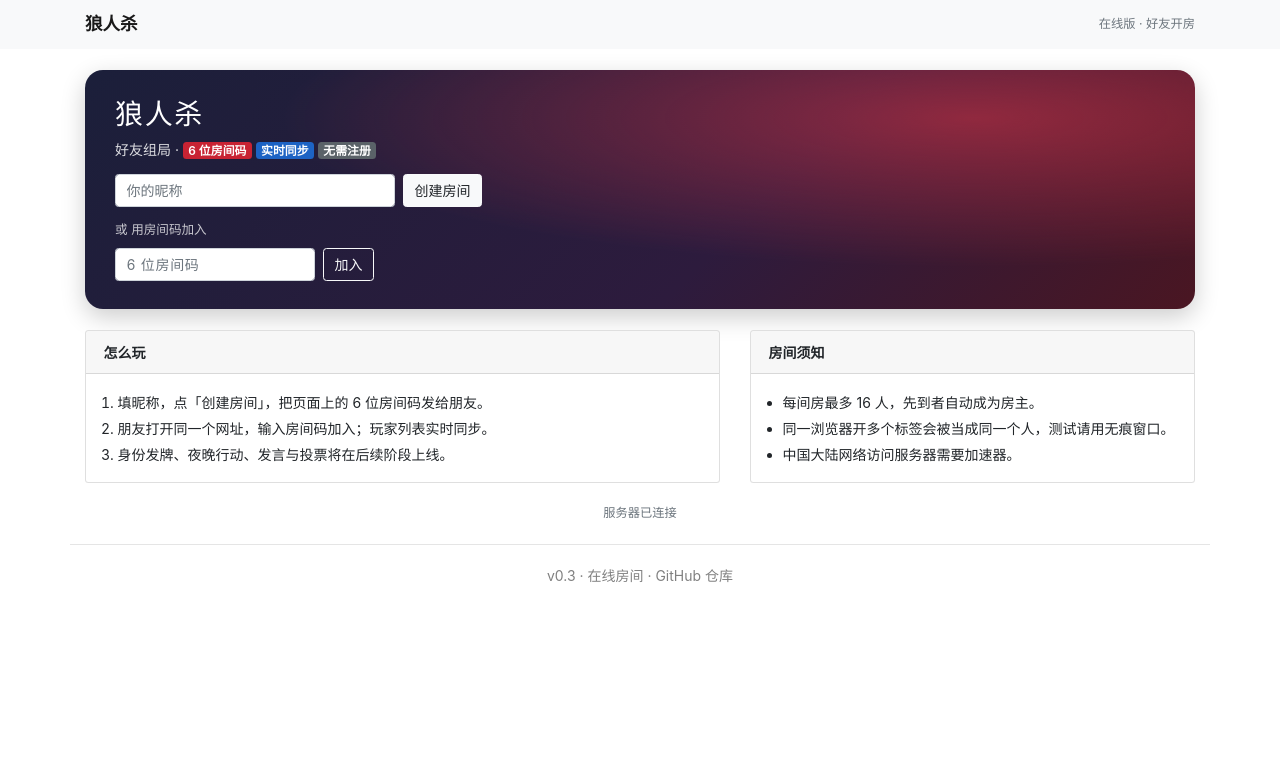
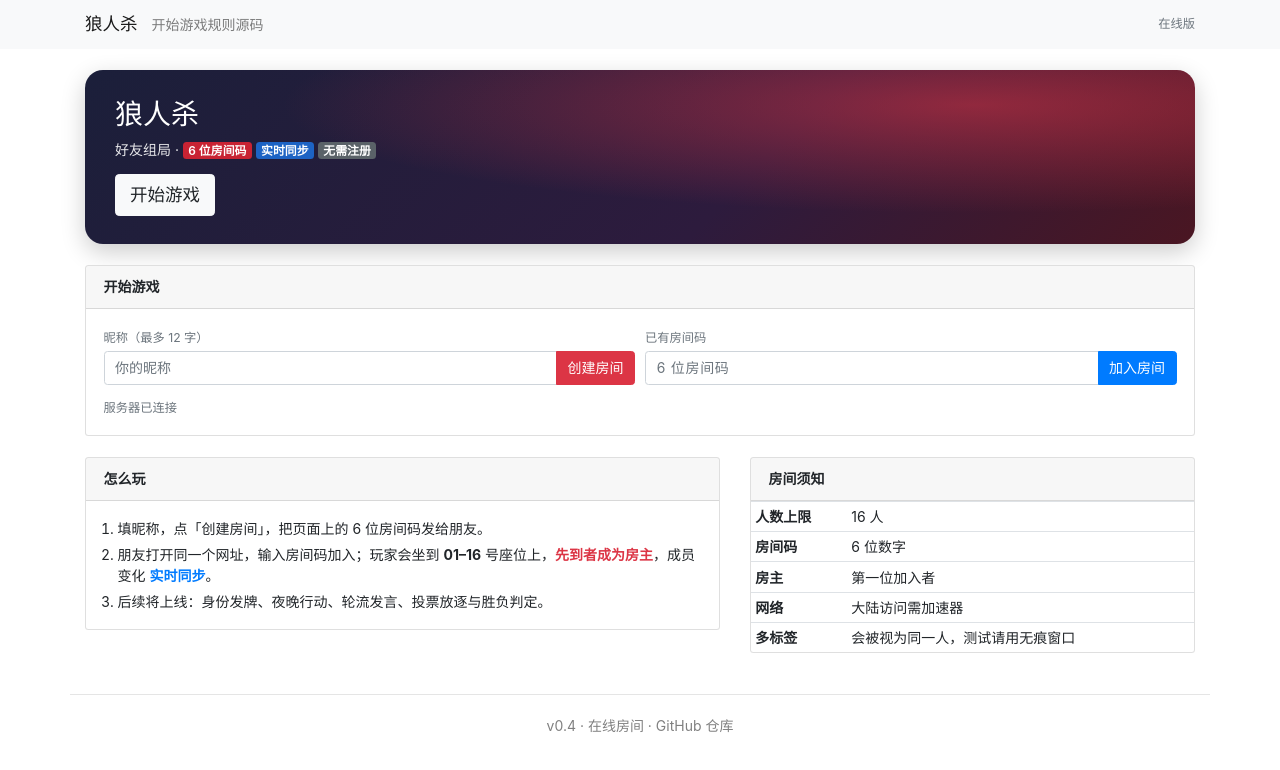
Before and after one commit to legendcn/werewolf, a plain HTML site: page index.html in a window 1280 px wide. Drawn offline with Linux system fonts and the light colour scheme.

Commit message:
界面精修：对齐 QOJ 结构（导航菜单、横幅单按钮、开始游戏卡片、须知表格）并加资源版本号防缓存

```diff
--- a/index.html
+++ b/index.html
@@ -4,14 +4,19 @@
   <meta charset="UTF-8">
   <meta name="viewport" content="width=device-width, initial-scale=1.0">
   <title>狼人杀 · 在线版</title>
-  <link rel="stylesheet" href="vendor/bootstrap.min.css">
-  <link rel="stylesheet" href="styles.css">
+  <link rel="stylesheet" href="vendor/bootstrap.min.css?v=4.6.2">
+  <link rel="stylesheet" href="styles.css?v=0.4">
 </head>
 <body>
   <nav class="navbar navbar-light bg-light mb-4">
     <div class="container">
-      <a class="navbar-brand font-weight-bold" href="./">狼人杀</a>
-      <span class="navbar-text small text-muted d-none d-sm-inline">在线版 · 好友开房</span>
+      <a class="navbar-brand" href="./">狼人杀</a>
+      <ul class="navbar-nav mr-auto flex-row">
+        <li class="nav-item"><a class="nav-link" href="#start">开始游戏</a></li>
+        <li class="nav-item"><a class="nav-link" href="#rules">规则</a></li>
+        <li class="nav-item d-none d-sm-block"><a class="nav-link" href="https://github.com/legendcn/werewolf">源码</a></li>
+      </ul>
+      <span class="navbar-text small text-muted d-none d-sm-inline">在线版</span>
     </div>
   </nav>
 
@@ -20,30 +25,46 @@
       <div class="sr-hero mb-4">
         <h1 class="h2 mb-2">狼人杀</h1>
         <p class="mb-3">好友组局 · <span class="sr-tag sr-tag-killer">6 位房间码</span> <span class="sr-tag sr-tag-police">实时同步</span> <span class="sr-tag sr-tag-civilian">无需注册</span></p>
+        <a class="btn btn-light btn-lg" href="#start" id="heroStart">开始游戏</a>
+      </div>
 
-        <div class="sr-start">
-          <input id="playerName" class="form-control" maxlength="12" placeholder="你的昵称" autocomplete="off">
-          <button id="createRoom" class="btn btn-light" type="button">创建房间</button>
+      <div class="card mb-4" id="start">
+        <div class="card-header"><strong>开始游戏</strong></div>
+        <div class="card-body">
+          <div class="form-row">
+            <div class="col-md-6 mb-3 mb-md-0">
+              <label class="small text-muted mb-1" for="playerName">昵称（最多 12 字）</label>
+              <div class="input-group">
+                <input id="playerName" class="form-control" maxlength="12" placeholder="你的昵称" autocomplete="off">
+                <div class="input-group-append">
+                  <button id="createRoom" class="btn btn-danger" type="button">创建房间</button>
+                </div>
+              </div>
+            </div>
+            <div class="col-md-6">
+              <label class="small text-muted mb-1" for="roomCode">已有房间码</label>
+              <form id="joinForm" class="input-group">
+                <input id="roomCode" class="form-control" maxlength="6" inputmode="numeric" placeholder="6 位房间码"
+                       autocomplete="off" aria-label="房间码">
+                <div class="input-group-append">
+                  <button class="btn btn-primary" type="submit">加入房间</button>
+                </div>
+              </form>
+            </div>
+          </div>
+          <p id="status" class="text-muted small mb-0 mt-3">连接服务器中…</p>
         </div>
-
-        <div class="sr-or">或 用房间码加入</div>
-
-        <form id="joinForm" class="sr-join">
-          <input id="roomCode" class="form-control" maxlength="6" inputmode="numeric" placeholder="6 位房间码"
-                 autocomplete="off" aria-label="房间码">
-          <button class="btn btn-outline-light" type="submit">加入</button>
-        </form>
       </div>
 
       <div class="row">
         <div class="col-lg-7">
-          <div class="card mb-4">
+          <div class="card mb-4" id="rules">
             <div class="card-header"><strong>怎么玩</strong></div>
             <div class="card-body sr-rules">
               <ol class="pl-3 mb-0">
                 <li>填昵称，点「创建房间」，把页面上的 6 位房间码发给朋友。</li>
-                <li>朋友打开同一个网址，输入房间码加入；玩家列表实时同步。</li>
-                <li>身份发牌、夜晚行动、发言与投票将在后续阶段上线。</li>
+                <li>朋友打开同一个网址，输入房间码加入；玩家会坐到 <strong>01–16</strong> 号座位上，<strong class="text-danger">先到者成为房主</strong>，成员变化 <strong class="text-primary">实时同步</strong>。</li>
+                <li>后续将上线：身份发牌、夜晚行动、轮流发言、投票放逐与胜负判定。</li>
               </ol>
             </div>
           </div>
@@ -51,18 +72,20 @@
         <div class="col-lg-5">
           <div class="card mb-4">
             <div class="card-header"><strong>房间须知</strong></div>
-            <div class="card-body sr-rules">
-              <ul class="pl-3 mb-0">
-                <li>每间房最多 16 人，先到者自动成为房主。</li>
-                <li>同一浏览器开多个标签会被当成同一个人，测试请用无痕窗口。</li>
-                <li>中国大陆网络访问服务器需要加速器。</li>
-              </ul>
+            <div class="table-responsive">
+              <table class="table table-sm mb-0">
+                <tbody>
+                  <tr><th scope="row">人数上限</th><td>16 人</td></tr>
+                  <tr><th scope="row">房间码</th><td>6 位数字</td></tr>
+                  <tr><th scope="row">房主</th><td>第一位加入者</td></tr>
+                  <tr><th scope="row">网络</th><td>大陆访问需加速器</td></tr>
+                  <tr><th scope="row">多标签</th><td>会被视为同一人，测试请用无痕窗口</td></tr>
+                </tbody>
+              </table>
             </div>
           </div>
         </div>
       </div>
-
-      <p id="status" class="text-center text-muted small mb-4">连接服务器中…</p>
     </section>
 
     <section id="roomView" class="view" hidden>
@@ -96,13 +119,13 @@
   </main>
 
   <footer class="sr-footer container">
-    v0.3 · 在线房间 · <a href="https://github.com/legendcn/werewolf">GitHub 仓库</a>
+    v0.4 · 在线房间 · <a href="https://github.com/legendcn/werewolf">GitHub 仓库</a>
   </footer>
 
   <div id="toast" class="sr-toast" role="status" hidden></div>
 
   <script src="vendor/supabase.js"></script>
-  <script src="js/config.js"></script>
-  <script src="js/app.js"></script>
+  <script src="js/config.js?v=0.4"></script>
+  <script src="js/app.js?v=0.4"></script>
 </body>
 </html>
--- a/js/app.js
+++ b/js/app.js
@@ -299,6 +299,12 @@ els.leaveBtn.addEventListener('click', () => {
   leaveRoom().catch((error) => toast(friendlyError(error)));
 });
 
+document.querySelector('#heroStart').addEventListener('click', (event) => {
+  event.preventDefault();
+  document.querySelector('#start').scrollIntoView({ behavior: 'smooth', block: 'start' });
+  els.nameInput.focus({ preventScroll: true });
+});
+
 els.codeInput.addEventListener('input', () => {
   els.codeInput.value = els.codeInput.value.replace(/\D/g, '').slice(0, 6);
 });
--- a/styles.css
+++ b/styles.css
@@ -19,10 +19,9 @@ body {
 
 .sr-hero h1 {
   color: #fff;
-  letter-spacing: 0.06em;
 }
 
-.sr-hero p { color: rgba(255, 255, 255, 0.85); }
+.sr-hero p { color: rgba(255, 255, 255, 0.9); }
 
 .sr-tag {
   display: inline-block;
@@ -40,30 +39,13 @@ body {
 .sr-tag-police { background: #1d63c4; }
 .sr-tag-civilian { background: #5a6268; }
 
-.sr-start,
-.sr-join {
-  display: flex;
-  flex-wrap: wrap;
-  gap: 8px;
-  max-width: 560px;
-}
-
-.sr-start .form-control { max-width: 280px; }
-
-.sr-or {
-  margin: 14px 0 8px;
-  color: rgba(255, 255, 255, 0.75);
-  font-size: 90%;
-}
-
-.sr-join .form-control {
-  max-width: 200px;
+#roomCode {
   letter-spacing: 0.25em;
   text-align: center;
   font-variant-numeric: tabular-nums;
 }
 
-.sr-join .form-control::placeholder {
+#roomCode::placeholder {
   letter-spacing: 0.05em;
   text-align: left;
 }
@@ -231,8 +213,6 @@ body {
 
 @media (max-width: 575.98px) {
   .sr-hero { padding: 20px 16px; }
-  .sr-start .form-control,
-  .sr-join .form-control { max-width: 100%; flex: 1 1 140px; }
   .sr-seats { gap: 5px; }
   .sr-seat { padding: 6px 3px; }
   .sr-avatar { width: 36px; height: 36px; }
```
